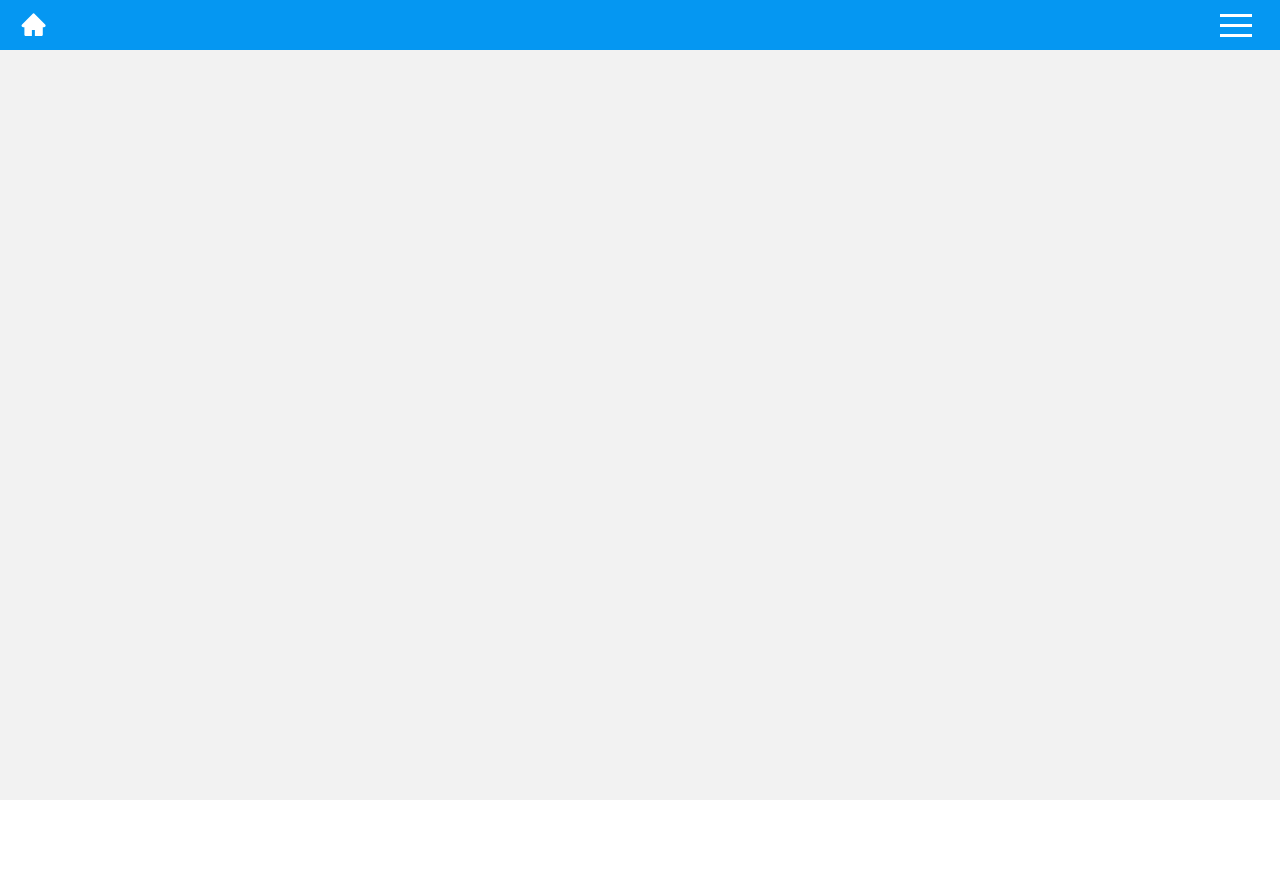
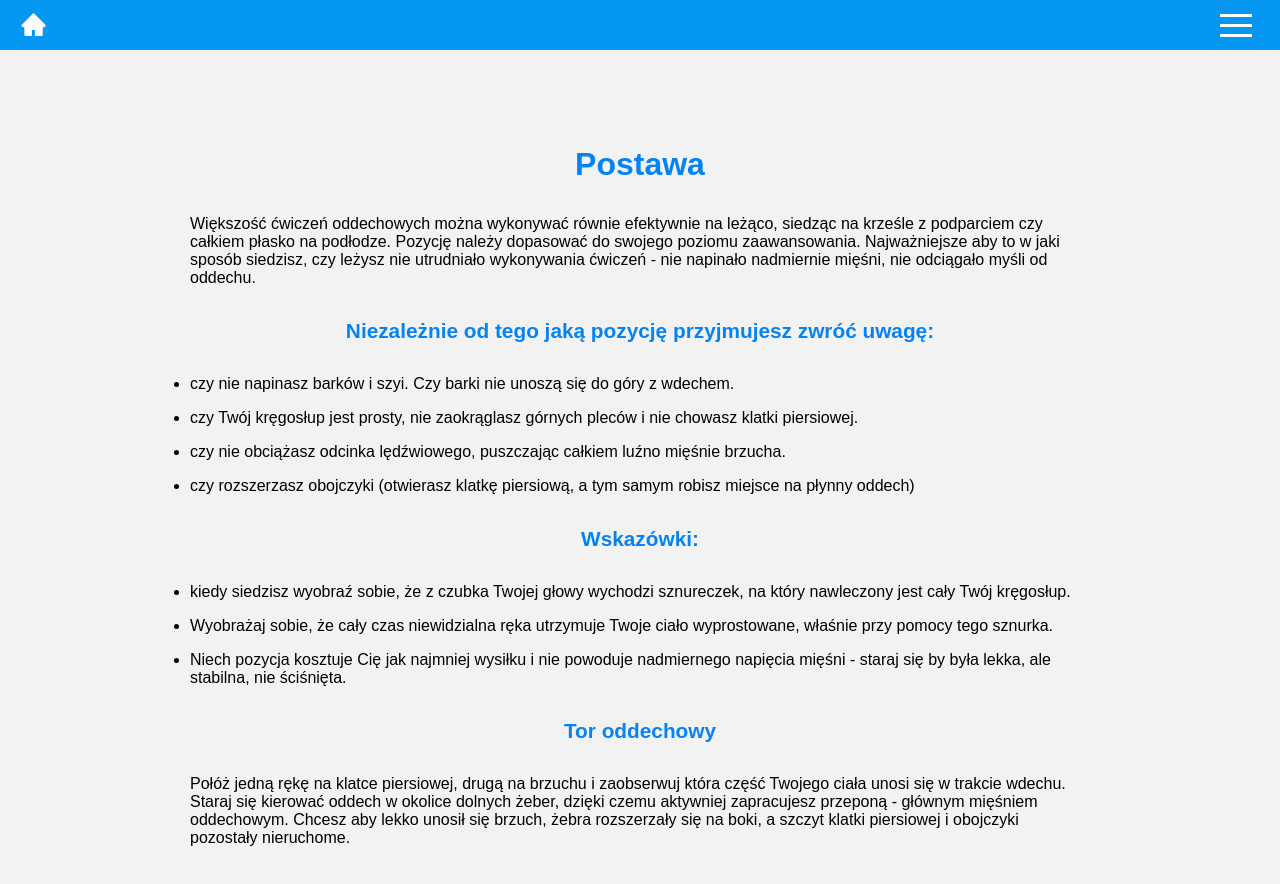
Before and after one commit to qapush/breathe-app, a React (Create React App) app: page /postawa in a window 1280 px wide. Before the commit this address had no page. Shown: the top 884 px of the page. Before the commit the page ends 800 px from the top, so only its background shows below. Built offline with nearby package versions, Linux system fonts and the light colour scheme.

Commit message:
textes added

```diff
--- a/src/components/Menu/Menu.js
+++ b/src/components/Menu/Menu.js
@@ -6,8 +6,9 @@ const Menu = ({handleMenu}) => {
   return (
     <div className="navmenu">
         <Link to="/" onClick={handleMenu}>Wybierz tryb</Link>
-        {/* <Link to="/dlaczego" onClick={handleMenu}>Dlaczego oddychać</Link>
-        <Link to="/instrukcja" onClick={handleMenu}>Jak oddychać</Link> */}
+        <Link to="/dlaczego" onClick={handleMenu}>Dlaczego oddychać</Link>
+        <Link to="/zanim-zaczniesz" onClick={handleMenu}>Zanim zaczniesz</Link>
+        <Link to="/postawa" onClick={handleMenu}>Postawa</Link>
     </div>
   );
 };
--- a/src/components/Page/Page.js
+++ b/src/components/Page/Page.js
@@ -1,10 +1,12 @@
-import React from 'react';
+import styles from './page.module.scss';
 
-const Why = () => {
+const Why = (props) => {
   return (
     <div className="pt-2 text">
-      <p>I'ts a page</p>
-  </div>
+      <div className={styles.container}>
+      {props.children}
+      </div>
+    </div>
   );
 };
 
--- /dev/null
+++ b/src/components/Page/page.module.scss
@@ -0,0 +1,33 @@
+@import '../../styles/_utilities.scss';
+
+.container {
+    margin: auto;
+
+    h1 {
+        color: var(--accent);
+        text-align: center;
+        margin: 2rem auto;
+    }
+
+    h2 {
+        color: var(--accent);
+        font-size: 1.3rem;
+        text-align: center;
+        margin: 2rem auto;
+    }
+
+    p {
+        margin: 1rem auto;
+        @include mobile {
+            text-align: justify;
+        }
+    }
+
+    @include desktop {
+        max-width: 900px;
+    }
+
+    @include tablet {
+        max-width: 90%;
+    }
+}
--- a/src/components/app/App.js
+++ b/src/components/app/App.js
@@ -3,6 +3,9 @@ import Modes from "../Modes/Modes";
 import Breathe from "../breathe/Breathe";
 import Navbar from "../Navbar/Navbar";
 import Menu from "../Menu/Menu";
+import Dlaczego from "../../pages/dlaczego";
+import ZanimZaczniesz from "../../pages/zanimZaczniesz";
+import Postawa from "../../pages/postawa";
 import { BrowserRouter, Routes, Route  } from "react-router-dom";
 import "./app.scss";
 
@@ -51,8 +54,9 @@ export default function App() {
         <Routes>
           <Route path="/" element={<Modes handleSwitch={handleSwitch} />} />
           <Route path="cwiczenie" element={<Breathe params={params} />} />
-          {/* <Route path="dlaczego" element={<Why />} /> */}
-          {/* <Route path="instrukcja" element={<Instruction />} /> */}
+          <Route path="dlaczego" element={<Dlaczego />} />
+          <Route path="zanim-zaczniesz" element={<ZanimZaczniesz />} />
+          <Route path="postawa" element={<Postawa />} />
         </Routes>
       </BrowserRouter>
     </div>
--- a/src/components/app/app.scss
+++ b/src/components/app/app.scss
@@ -17,6 +17,7 @@
 }
 
 :root {
+    --accent: #0583F2;
     --main: #0597F2;
     --bg: #F2F2F2;
 }
--- /dev/null
+++ b/src/pages/dlaczego.js
@@ -0,0 +1,30 @@
+import Page from "../components/Page/Page";
+
+import React from "react";
+
+export default function Dlaczego() {
+  return (
+    <Page>
+      <h1>Dlaczego</h1>
+      <p>
+        Oddech odpowiada za zachowanie równowagi w naszym organizmie (utrzymanie
+        homeostazy). Wpływa na układ nerwowy, krwionośny, metabolizm,
+        samopoczucie, poziom energii i wiele innych funkcji naszego organizmu.
+        Niestety we współczesnym świecie zaburzenia oddychania stały się
+        powszechnym problemem.
+      </p>
+      <p>
+        Żyjemy w permanentnym stresie, większość życia spędzamy zgarbieni przed
+        komputerem, oddychając zbyt szybko i zbyt płytko. Czy zdarza Ci się
+        chrapać, często ziewać, wzdychać, budzisz się z uczuciem pustynnej
+        suchości w ustach, miewasz ataki paniki albo całe życie walczysz z
+        zatkanym nosem?
+      </p>
+      <p>
+        Jeżeli te objawy możesz przypisać sobie, jest to znak, że prawdopodobnie
+        nie oddychasz poprawnie (Nie załamuj się, wszystko jest jeszcze do
+        naprawienia).
+      </p>
+    </Page>
+  );
+}
--- /dev/null
+++ b/src/pages/postawa.js
@@ -0,0 +1,64 @@
+import Page from "../components/Page/Page";
+
+import React from "react";
+
+export default function Postawa() {
+  return (
+    <Page>
+      <h1>Postawa</h1>
+      <p>
+      Większość ćwiczeń oddechowych można wykonywać równie efektywnie na leżąco, siedząc na krześle z podparciem czy całkiem płasko na podłodze. Pozycję należy dopasować do swojego poziomu zaawansowania. Najważniejsze aby to w jaki sposób siedzisz, czy leżysz nie utrudniało wykonywania ćwiczeń - nie napinało nadmiernie mięśni, nie odciągało myśli od oddechu.
+      </p>
+      <h2>
+      Niezależnie od tego jaką pozycję przyjmujesz zwróć uwagę:
+      </h2>
+      <ul>
+        <li>
+          <p>
+          czy nie napinasz barków i szyi. Czy barki nie unoszą się do góry z wdechem.
+          </p>
+        </li>
+        <li>
+          <p>
+          czy Twój kręgosłup jest prosty, nie zaokrąglasz górnych pleców i nie chowasz klatki piersiowej.
+          </p>
+        </li>
+        <li>
+          <p>
+          czy nie obciążasz odcinka lędźwiowego, puszczając całkiem luźno mięśnie brzucha.
+          </p>
+        </li>
+        <li>
+          <p>
+          czy rozszerzasz obojczyki (otwierasz klatkę piersiową, a tym samym robisz miejsce na płynny oddech)
+          </p>
+        </li>
+      </ul>
+      <h2>Wskazówki:</h2>
+      <ul>
+        <li>
+          <p>
+          kiedy siedzisz wyobraź sobie, że z czubka Twojej głowy wychodzi sznureczek, na który nawleczony jest cały Twój kręgosłup.
+          </p>
+        </li>
+        <li>
+          <p>
+          Wyobrażaj sobie, że cały czas niewidzialna ręka utrzymuje Twoje ciało wyprostowane, właśnie przy pomocy tego sznurka.
+          </p>
+        </li>
+        <li>
+          <p>
+          Niech pozycja kosztuje Cię jak najmniej wysiłku i nie powoduje nadmiernego napięcia mięśni - staraj się by była lekka, ale stabilna, nie ściśnięta.
+          </p>
+        </li>
+      </ul>
+      <h2>
+        Tor oddechowy
+      </h2>
+      <p>
+      Połóż jedną rękę na klatce piersiowej, drugą na brzuchu i zaobserwuj która część Twojego ciała unosi się w trakcie wdechu. Staraj się kierować oddech w okolice dolnych żeber, dzięki czemu aktywniej zapracujesz przeponą - głównym mięśniem oddechowym. Chcesz aby lekko unosił się brzuch, żebra rozszerzały się na boki, a szczyt klatki piersiowej i obojczyki pozostały nieruchome.
+
+      </p>
+    </Page>
+  );
+}
--- /dev/null
+++ b/src/pages/zanimZaczniesz.js
@@ -0,0 +1,33 @@
+import Page from "../components/Page/Page";
+
+import React from "react";
+
+export default function ZanimZaczniesz() {
+  return (
+    <Page>
+      <h1>Zanim przystąpisz do czwiczeń</h1>
+        <ul>
+          <li>
+            <p>
+              Oddychaj nosem. Zawsze! Również w nocy. Możesz uznać to za wariactwo, ale najlepiej sprawdza się zaklejanie ust taśmą, w celu uniknięcia niekontrolowanego oddechu przez usta w trakcie snu. Tu odsyłam między innymi do badań doktora Butejki
+            </p>
+          </li>
+          <li>
+            <p>
+              Oddychaj przeponowo (więcej na ten temat w zakładce postawa)
+            </p>
+          </li>
+          <li>
+            <p>
+              Jeżeli któreś z ćwiczeń powoduje, że po jego zakończeniu musisz wziąć głębszy wdech, nie możesz wrócić do swojego naturalnego oddechu bez wysiłku, oznacza to, że na tym etapie ćwiczenie jest dla Ciebie zbyt wymagające - zmniejsz czas trwania ćwiczenia lub ilość powtórzeń.
+            </p>
+          </li>
+          <li>
+            <p>
+            Ćwiczenia staraj się wykonywać regularnie, a w ciągu dnia zwracaj uwagę na swój oddech.
+            </p>
+          </li>
+        </ul>
+    </Page>
+  );
+}
--- /dev/null
+++ b/src/styles/_utilities.scss
@@ -0,0 +1,17 @@
+@mixin desktop {
+    @media screen and (min-width: 992px) {
+        @content;
+    }
+}
+
+@mixin tablet {
+    @media screen and (max-width: 768px) {
+        @content;
+    }
+}
+
+@mixin mobile {
+    @media screen and (max-width: 576px) {
+        @content;
+    }
+}
```
Also changed, not shown: 1 other file (tests, documents, lock files or other folders).
